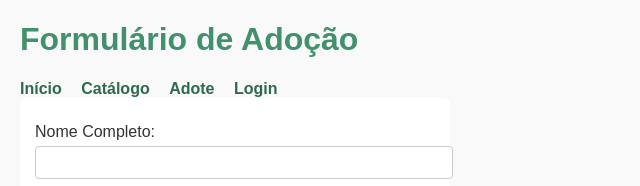
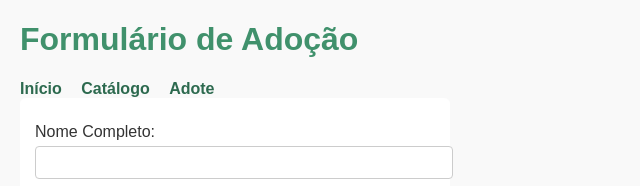
Before and after one commit to Baptista00/Trabalho-Frontend, a plain HTML site: page adocao.html in a window 1280 px wide. Shown: the top 186 px of the page, 0-640 px from the left. Drawn offline with Linux system fonts and the light colour scheme.

Commit message:
Update adocao.html

```diff
--- a/adocao.html
+++ b/adocao.html
@@ -60,7 +60,6 @@
     <a href="index.html">Início</a>
     <a href="catalogo.html">Catálogo</a>
     <a href="adocao.html">Adote</a>
-    <a href="login.html">Login</a>
   </nav>
 
   <form>
```
